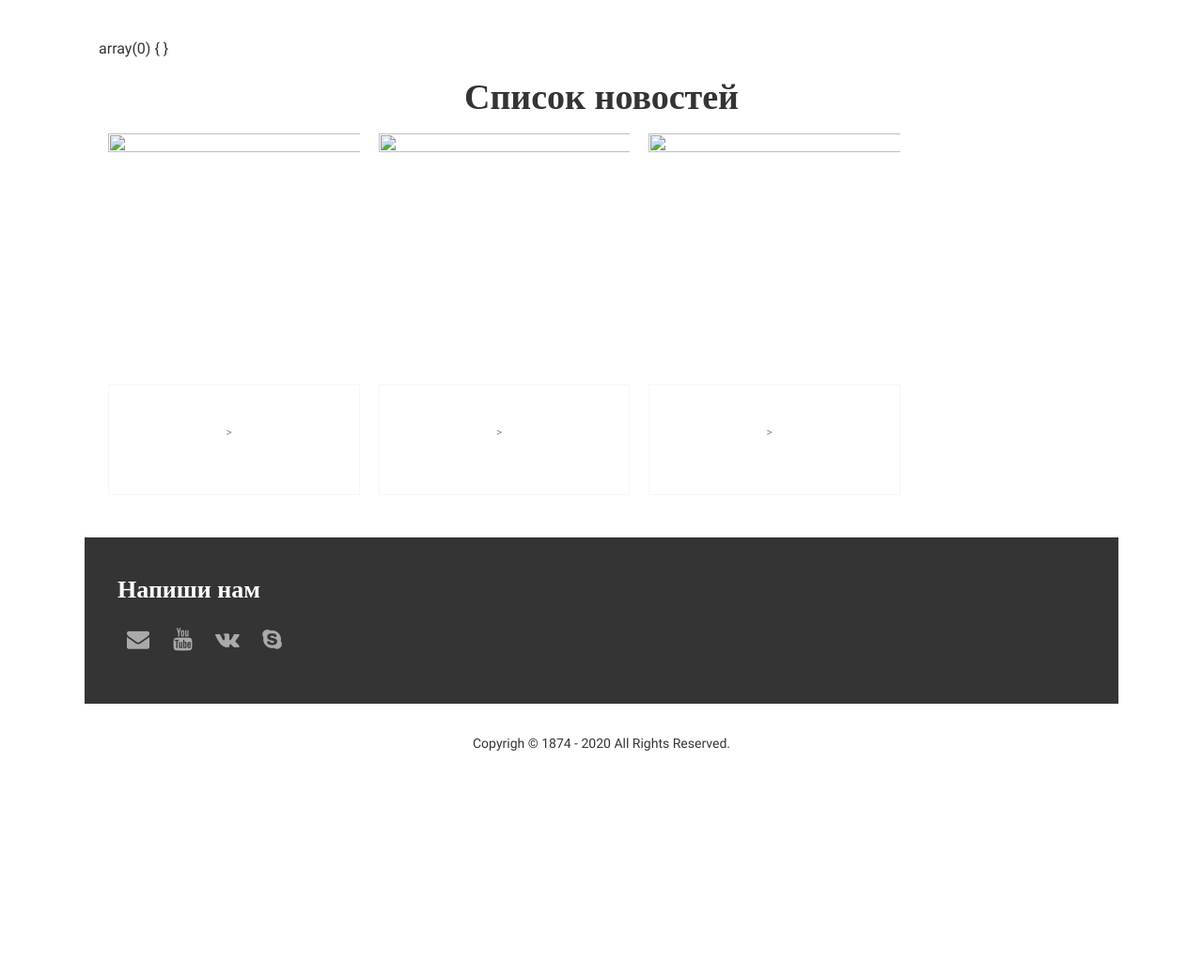
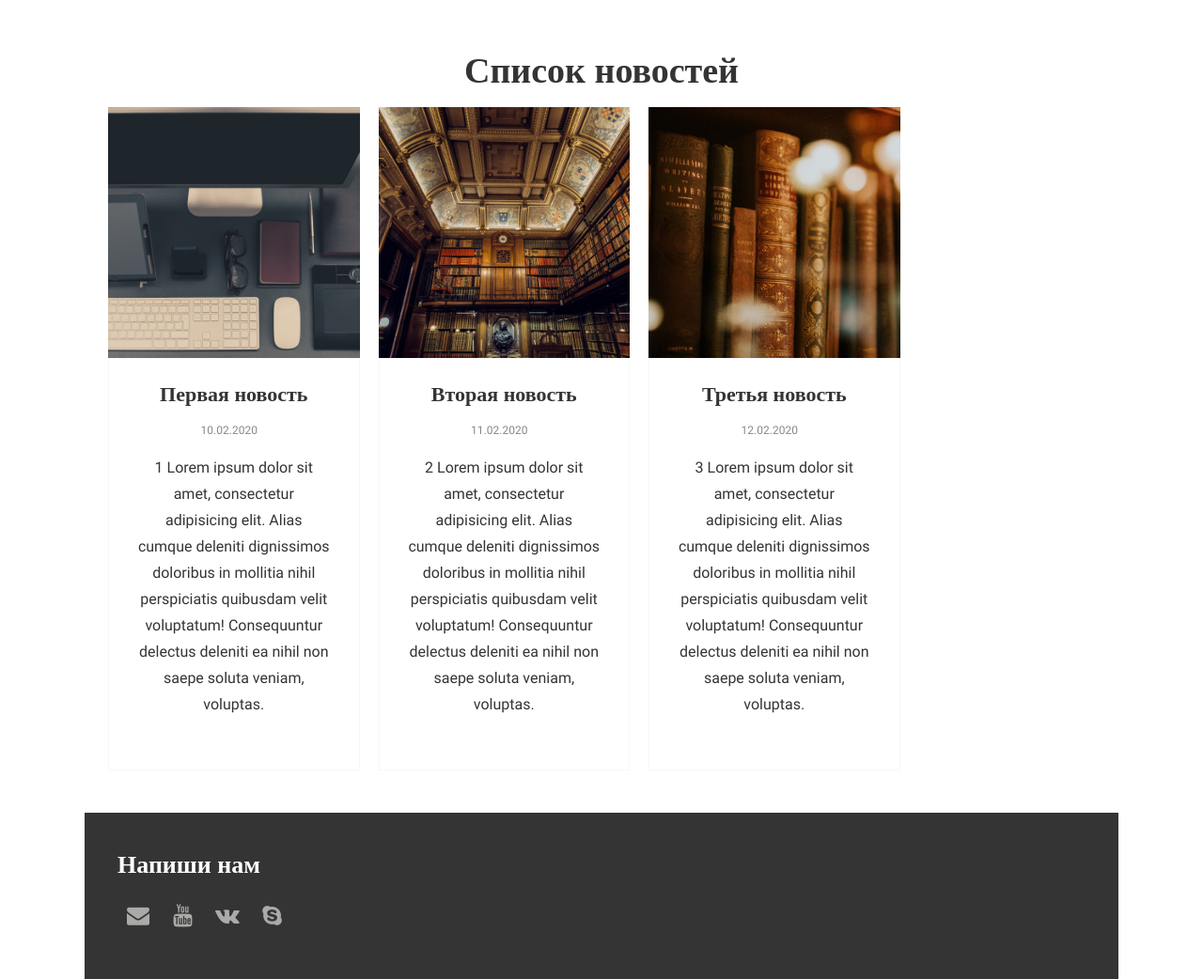
Before and after one commit to evilevgeniys/phplab, a PHP site: page /12/news.php in a window 1280 px wide. Shown: the part 80-1122 px from the top of the page at 94% size. Before the commit the page ends 879 px from the top, so only its background shows below. Run offline with PHP 8.4, Linux system fonts and the light colour scheme; data that the repository does not hold is empty; some libraries are stand-ins or nearby versions; some web fonts are replaced.

Commit message:
by evilevgeniys

```diff
--- a/config/routes.php
+++ b/config/routes.php
@@ -7,8 +7,7 @@ return array
     'index.php' => 'site/index/', // actionIndex в SiteController
     'page.php' => 'site/page/',
     'homework2.php' => 'site/homework2/',
-    //новости
-    'news/([a-zA-Z0-9]+)/([a-zA-Z0-9]+)' => 'site/showNews/404/',
+    'news/([a-zA-Z0-9]+)/([a-zA-Z0-9]+)' => 'site/showNews/404/', //новости
     'news/([a-zA-Z]+)' => 'site/showNews/404/',
     'news/([0-9]+)' => 'site/showNews/$1/',
     'news' => 'site/showNews/',
--- a/controllers/SiteController.php
+++ b/controllers/SiteController.php
@@ -25,14 +25,14 @@ class SiteController
         return true;
     }
 
-    public function  actionShowNews($newsid)
+    public function  actionShowNews($id)
     {
-        if(is_numeric($newsid))
+        if(is_numeric($id))
         {
-            require_once(ROOT. '/views/site/news/news.php');
+            require_once(ROOT . '/views/site/news/news.php');
             return true;
         } else {
-            require_once(ROOT. '/views/site/news/showNews.php');
+            require_once(ROOT . '/views/site/news/showNews.php');
             return true;
         }
     }
--- a/upload/news.csv
+++ b/upload/news.csv
@@ -1,4 +1,4 @@
 ID;SORT;TITLE;DATE;PICTURE;PREVIEW_TEXT;DETAIL_TEXT;
-1;200;Первая новость;10.02.2020;/upload/images/first_news.jpg;1 Lorem ipsum dolor sit amet, consectetur adipisicing elit. Alias cumque deleniti dignissimos doloribus in mollitia nihil perspiciatis quibusdam velit voluptatum! Consequuntur delectus deleniti ea nihil non saepe soluta veniam, voluptas.;Lorem ipsum dolor sit amet, consectetur adipisicing elit. Alias cumque #SITE_NAME# deleniti dignissimos doloribus in mollitia nihil perspiciatis quibusdam velit voluptatum! Consequuntur delectus deleniti ea nihil non saepe soluta veniam, voluptas.Lorem ipsum dolor sit amet, consectetur #SITE_NAME# adipisicing elit. Alias cumque deleniti dignissimos doloribus #NAME# in mollitia nihil perspiciatis quibusdam velit voluptatum! #PARAM# Consequuntur delectus deleniti ea nihil non saepe soluta veniam, voluptas.
-2;100;Вторая новость;11.02.2020;/upload/images/two_news.jpg;2 Lorem ipsum dolor sit amet, consectetur adipisicing elit. Alias cumque deleniti dignissimos doloribus in mollitia nihil perspiciatis quibusdam velit voluptatum! Consequuntur delectus deleniti ea nihil non saepe soluta veniam, voluptas.;Lorem ipsum dolor sit amet, consectetur adipisicing elit. Alias cumque #SITE_NAME# deleniti dignissimos doloribus in mollitia nihil perspiciatis quibusdam velit voluptatum! Consequuntur delectus deleniti ea nihil non saepe soluta veniam, voluptas.Lorem ipsum dolor sit amet, consectetur #SITE_NAME# adipisicing elit. Alias cumque deleniti dignissimos doloribus in #NAME# mollitia nihil perspiciatis quibusdam velit voluptatum! #PARAM# Consequuntur delectus deleniti ea nihil non saepe soluta veniam, voluptas.
-3;500;Третья новость;12.02.2020;/upload/images/three_news.jpg;3 Lorem ipsum dolor sit amet, consectetur adipisicing elit. Alias cumque deleniti dignissimos doloribus in mollitia nihil perspiciatis quibusdam velit voluptatum! Consequuntur delectus deleniti ea nihil non saepe soluta veniam, voluptas.;Old Viola, at the door, moved his arm upwards as if referring all his quick, fleeting #SITE_NAME# thoughts to the picture of his old chief on the wall. Even when he was cooking for the “Signori Inglesi”—the engineers (he was a famous cook, though the kitchen was a dark place)—he was, as it were, under #SITE_NAME# the eye of the great man who had led him in a glorious #NAME# struggle where, under the walls of Gaeta, tyranny would #PARAM# have expired for ever had it not been for that accursed Piedmontese race of kings and ministers. When sometimes a frying-pan caught fire during a delicate operation with some shredded onions, and the old man was seen backing out of the doorway, swearing and coughing violently in an acrid cloud of smoke, the name of Cavour—the arch intriguer sold to kings and tyrants—could be heard involved in imprecations against the China girls, cooking in general, and the brute of a country where he was reduced to live for the love of liberty that traitor had strangled.
+1;200;Первая новость;10.02.2020;upload/images/first_news.jpg;1 Lorem ipsum dolor sit amet, consectetur adipisicing elit. Alias cumque deleniti dignissimos doloribus in mollitia nihil perspiciatis quibusdam velit voluptatum! Consequuntur delectus deleniti ea nihil non saepe soluta veniam, voluptas.;Lorem ipsum dolor sit amet, consectetur adipisicing elit. Alias cumque #SITE_NAME# deleniti dignissimos doloribus in mollitia nihil perspiciatis quibusdam velit voluptatum! Consequuntur delectus deleniti ea nihil non saepe soluta veniam, voluptas.Lorem ipsum dolor sit amet, consectetur #SITE_NAME# adipisicing elit. Alias cumque deleniti dignissimos doloribus #NAME# in mollitia nihil perspiciatis quibusdam velit voluptatum! #PARAM# Consequuntur delectus deleniti ea nihil non saepe soluta veniam, voluptas.
+2;100;Вторая новость;11.02.2020;upload/images/two_news.jpg;2 Lorem ipsum dolor sit amet, consectetur adipisicing elit. Alias cumque deleniti dignissimos doloribus in mollitia nihil perspiciatis quibusdam velit voluptatum! Consequuntur delectus deleniti ea nihil non saepe soluta veniam, voluptas.;Lorem ipsum dolor sit amet, consectetur adipisicing elit. Alias cumque #SITE_NAME# deleniti dignissimos doloribus in mollitia nihil perspiciatis quibusdam velit voluptatum! Consequuntur delectus deleniti ea nihil non saepe soluta veniam, voluptas.Lorem ipsum dolor sit amet, consectetur #SITE_NAME# adipisicing elit. Alias cumque deleniti dignissimos doloribus in #NAME# mollitia nihil perspiciatis quibusdam velit voluptatum! #PARAM# Consequuntur delectus deleniti ea nihil non saepe soluta veniam, voluptas.
+3;500;Третья новость;12.02.2020;upload/images/three_news.jpg;3 Lorem ipsum dolor sit amet, consectetur adipisicing elit. Alias cumque deleniti dignissimos doloribus in mollitia nihil perspiciatis quibusdam velit voluptatum! Consequuntur delectus deleniti ea nihil non saepe soluta veniam, voluptas.;Old Viola, at the door, moved his arm upwards as if referring all his quick, fleeting #SITE_NAME# thoughts to the picture of his old chief on the wall. Even when he was cooking for the “Signori Inglesi”—the engineers (he was a famous cook, though the kitchen was a dark place)—he was, as it were, under #SITE_NAME# the eye of the great man who had led him in a glorious #NAME# struggle where, under the walls of Gaeta, tyranny would #PARAM# have expired for ever had it not been for that accursed Piedmontese race of kings and ministers. When sometimes a frying-pan caught fire during a delicate operation with some shredded onions, and the old man was seen backing out of the doorway, swearing and coughing violently in an acrid cloud of smoke, the name of Cavour—the arch intriguer sold to kings and tyrants—could be heard involved in imprecations against the China girls, cooking in general, and the brute of a country where he was reduced to live for the love of liberty that traitor had strangled.
--- a/views/layouts/decree/header.php
+++ b/views/layouts/decree/header.php
@@ -12,7 +12,7 @@
     <link rel='stylesheet' id='decree-style-css'  href='views/layouts/decree/style.min.css' type='text/css' media='all' />
 
     <!--[if lt IE 9]>
-    <script type='text/javascript' src='/views/layouts/decree/js/html5.min.js'></script>
+    <script type='text/javascript' src='views/layouts/decree/js/html5.min.js'></script>
     <![endif]-->
     <style type="text/css">.recentcomments a{display:inline !important;padding:0 !important;margin:0 !important;}</style>
     <style type="text/css" media="screen" rel="ct-custom-css">
--- a/views/site/news/showNews.php
+++ b/views/site/news/showNews.php
@@ -10,11 +10,11 @@ include ROOT.'/views/layouts/decree/header.php';
 
 $file = file(ROOT. "/upload/news.csv");
 $csv = array();
-$keys = list($id, $sort, $newsTitle, $date, $picture, $previewText, $detailText) = explode(';', $file[0]);
+$keys = list($keyid, $sort, $newsTitle, $date, $picture, $previewText, $detailText) = explode(';', $file[0]);
 for ($i = 1, $length = count($file); $i < $length; $i++) {
     $arr = explode(";", $file[$i]);
     $csv[] = [
-        $id => $arr[0],
+        $keyid => $arr[0],
         $sort => $arr[1],
         $newsTitle => $arr[2],
         $date => $arr[3],
@@ -24,40 +24,31 @@ for ($i = 1, $length = count($file); $i < $length; $i++) {
     ];
 }
 
-$news = array();
-foreach ($csv as $value){
-    if($value[$id] == $newsid){
-        $news = $value;
-    }
-}
-
-var_dump($news);
-
 ?>
     <div class="section-heading-wrap">
         <div class="entry-header">
             <h2 class="section-title entry-title"><?echo $title?></h2>
         </div>
     </div>
-<?if(!empty($csv)):?>
+<?if(empty($csv) == false):?>
     <?foreach ($csv as $value):?>
-    <article id="post-<?=$csv[$id]?>" class="hentry">
+    <article id="post-<?=$value[$keyid]?>" class="hentry">
         <div class="archive-post-wrap">
             <figure class="featured-image">
-                <a href="/news/<?=$csv[$id]?>/">
-                    <img width="480" height="480" src="<?=$csv[$picture]?>"> </a>
+                <a href="<?=HOST?>/news/<?=$value[$keyid]?>">
+                    <img width="480" height="480" src="<?=$value[$picture]?>"> </a>
             </figure>
             <div class="entry-container">
                 <header class="entry-header">
-                    <h2 class="entry-title"><a href="/news/<?=$csv[$id]?>/"><?=$csv[$newsTitle]?></a></h2>
+                    <h2 class="entry-title"><a href="<?=HOST?>/news/<?=$value[$keyid]?>"><?=$value[$newsTitle]?></a></h2>
                     <p class="entry-meta">
                             <span class="posted-on">
-                                <time class="entry-date published"><?=$csv[$date]?>></time>
+                                <time class="entry-date published"><?=$value[$date]?></time>
                             </span>
                     </p>
                 </header>
                 <div class="entry-summary">
-                    <p><?=$csv[$previewText]?></p>
+                    <p><?=$value[$previewText]?></p>
                 </div>
             </div>
         </div>
```
Also changed, not shown: views/site/news/news.php (+31 -6 lines), 1 other file.
